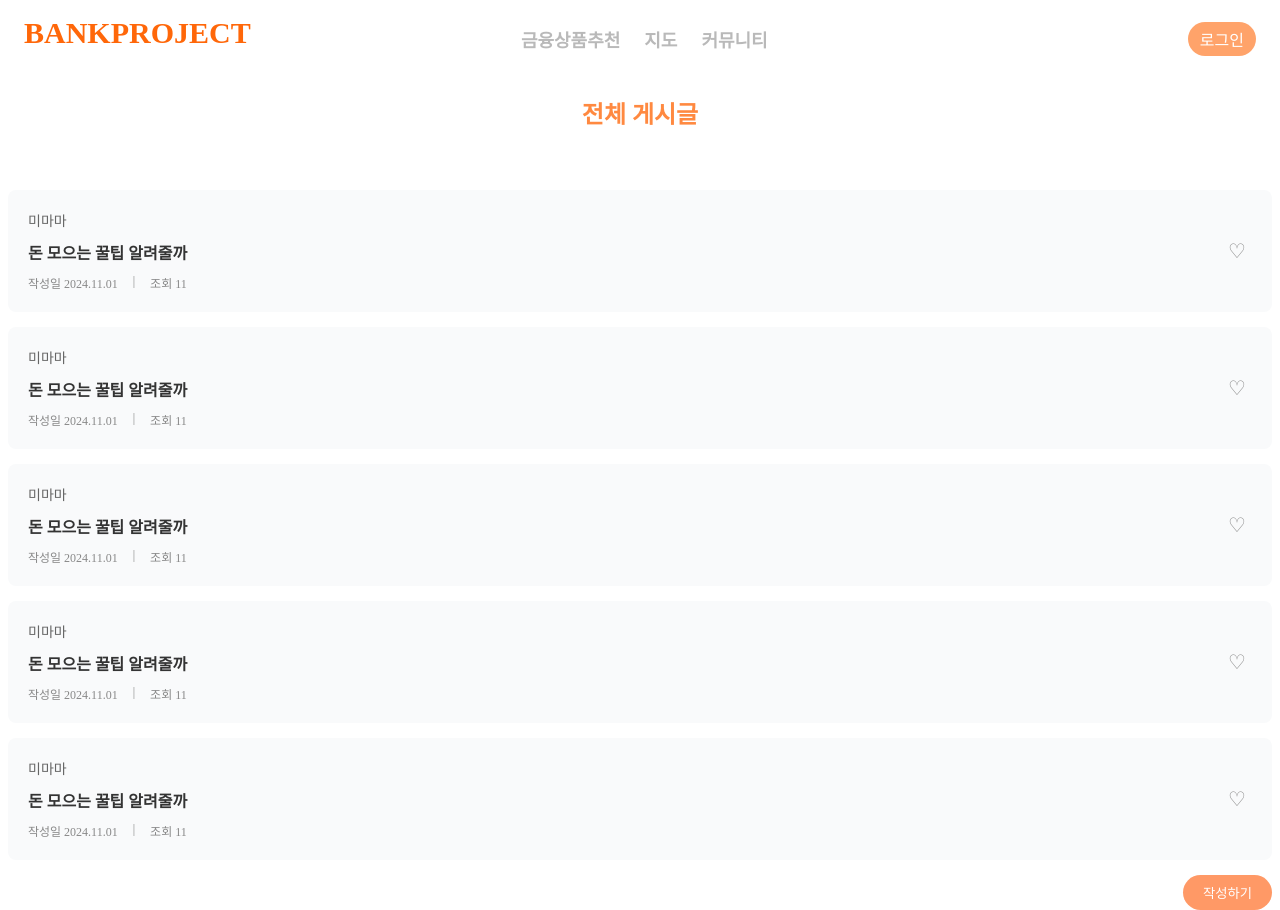
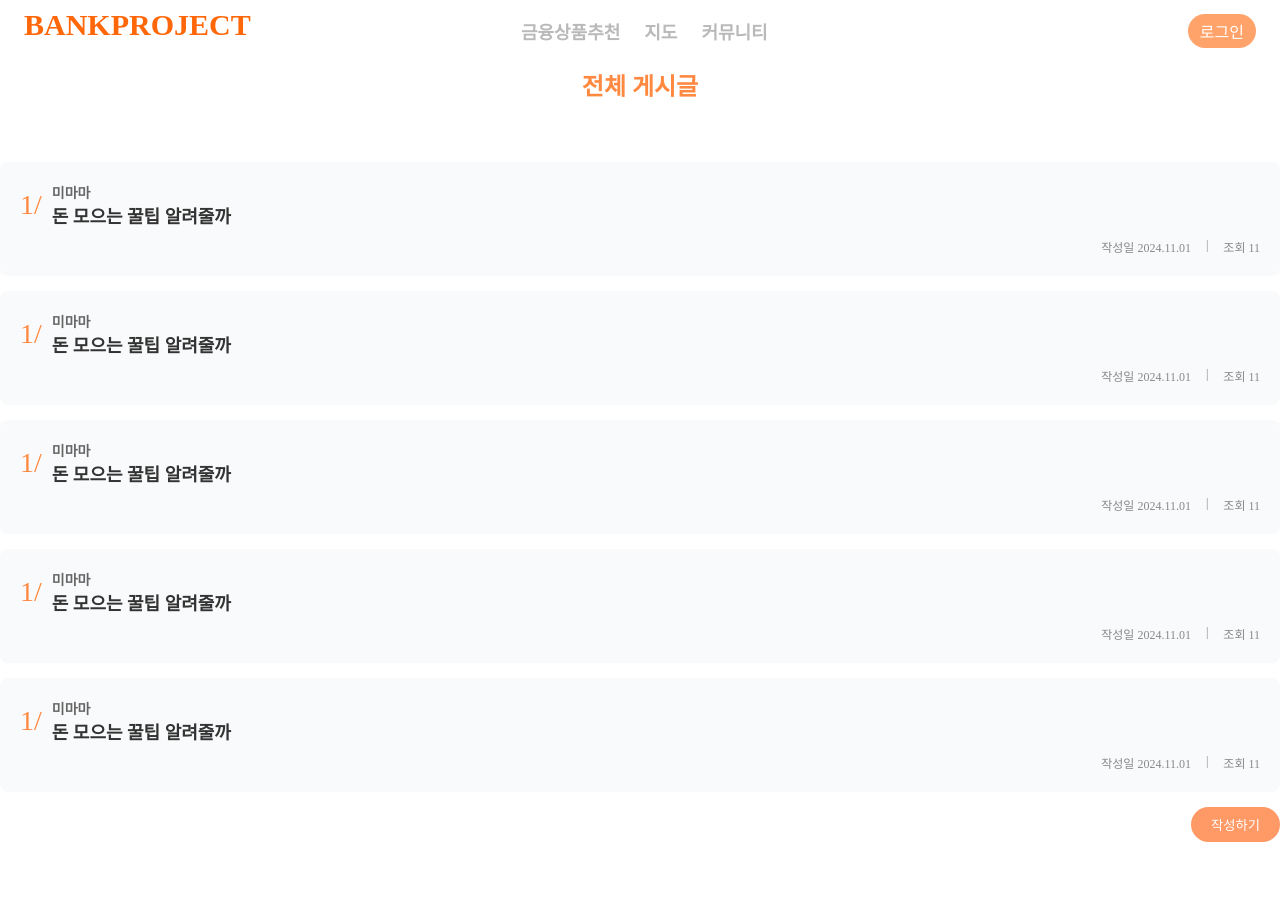
Before and after one commit to hanna0115/bankproject, a Vue app in the folder vue-project/: page /postlist in a window 1280 px wide. After the commit the page ends 842 px from the top, so only its background shows below. Built offline with nearby package versions, Linux system fonts and the light colour scheme; what vue3-kakao-maps would draw is missing.

Commit message:
main.css 파일 추가(css 초기화)

```diff
--- /dev/null
+++ b/vue-project/src/assets/main.css
@@ -0,0 +1,14 @@
+* {
+    margin: 0;
+    padding: 0;
+    box-sizing: border-box;
+}
+
+a {
+    text-decoration: none;
+    color: #333;
+}
+
+li {
+    list-style: none;
+}
--- a/vue-project/src/components/PostDetail.vue
+++ b/vue-project/src/components/PostDetail.vue
@@ -12,8 +12,10 @@
         <hr>
         <div>
             <p>댓글</p>
-            <input type="text">
-            <span class="write">작성</span>
+            <form>
+                <input type="text">
+                <button class="write">작성</button>
+            </form>
         </div>
         <div class="comment">
             <p>오한나 <span> | </span> 좋아요
--- a/vue-project/src/components/PostList.vue
+++ b/vue-project/src/components/PostList.vue
@@ -4,18 +4,16 @@
 
         <div class="post-list">
             <div v-for="n in 5" :key="n" class="post-item">
-                <div class="post-header">
-                    <span class="post-category">미마마</span>
-                </div>
-                <div class="post-content">
-                    <h3 class="post-title">돈 모으는 꿀팁 알려줄까</h3>
+                <div class="post-body">
+                    <p class="post-number">1/</p>
+                    <div class="post-content">
+                        <span class="user-id">미마마</span>
+                        <h3 class="post-title">돈 모으는 꿀팁 알려줄까</h3>
+                    </div>
                 </div>
                 <div class="post-footer">
                     <span class="post-date">작성일 2024.11.01</span> | <span class="post-views">조회 11</span>
                 </div>
-                <button class="favorite-btn">
-                    <span class="heart-icon">♡</span>
-                </button>
             </div>
         </div>
         <button @click="router.push('/createpost')"
@@ -65,39 +63,39 @@ const router = useRouter();
     top: 20px;
 }
 
-.post-header {
-    margin-bottom: 10px;
+.post-body {
+    display: flex;
+    align-items: center;
 }
 
-.post-category {
+.post-number {
+    margin-right: 10px;
+    font-size: 28px;
+    color: #ff8940;
+}
+
+.post-content {
+    font-weight: bold;
+}
+
+.user-id {
     color: #666;
     font-size: 14px;
 }
 
 .post-title {
-    font-size: 16px;
+    font-size: 18px;
     margin: 0;
     color: #333;
 }
 
 .post-footer {
     display: flex;
+    justify-content: flex-end;
     gap: 15px;
     margin-top: 10px;
     font-size: 12px;
     color: #888;
-}
-
-.favorite-btn {
-    position: absolute;
-    right: 20px;
-    top: 50%;
-    transform: translateY(-50%);
-    background: none;
-    border: none;
-    cursor: pointer;
-    color: #888;
-    font-size: 20px;
 }
 
 .write-btn {
--- a/vue-project/src/main.js
+++ b/vue-project/src/main.js
@@ -1,3 +1,4 @@
+import '../src/assets/main.css'
 
 import { createApp } from 'vue'
 import { createPinia } from 'pinia'
```
